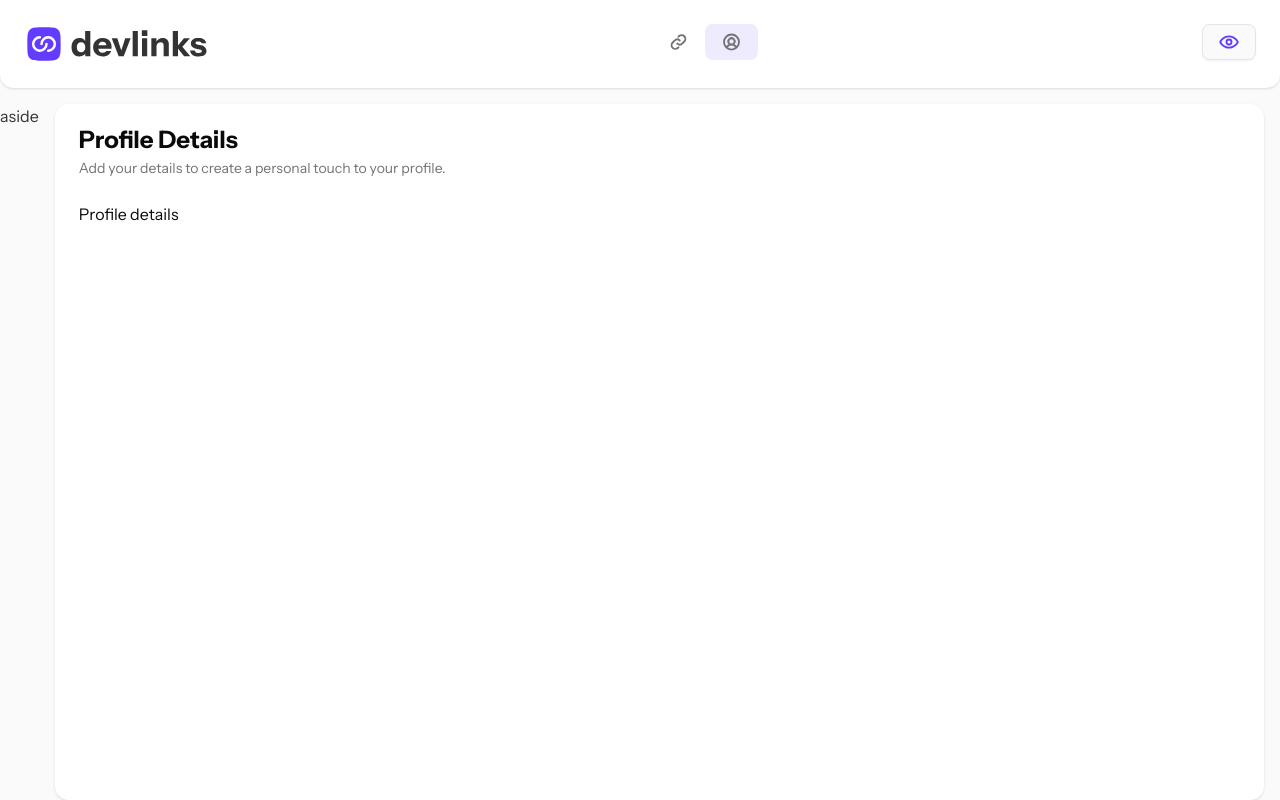
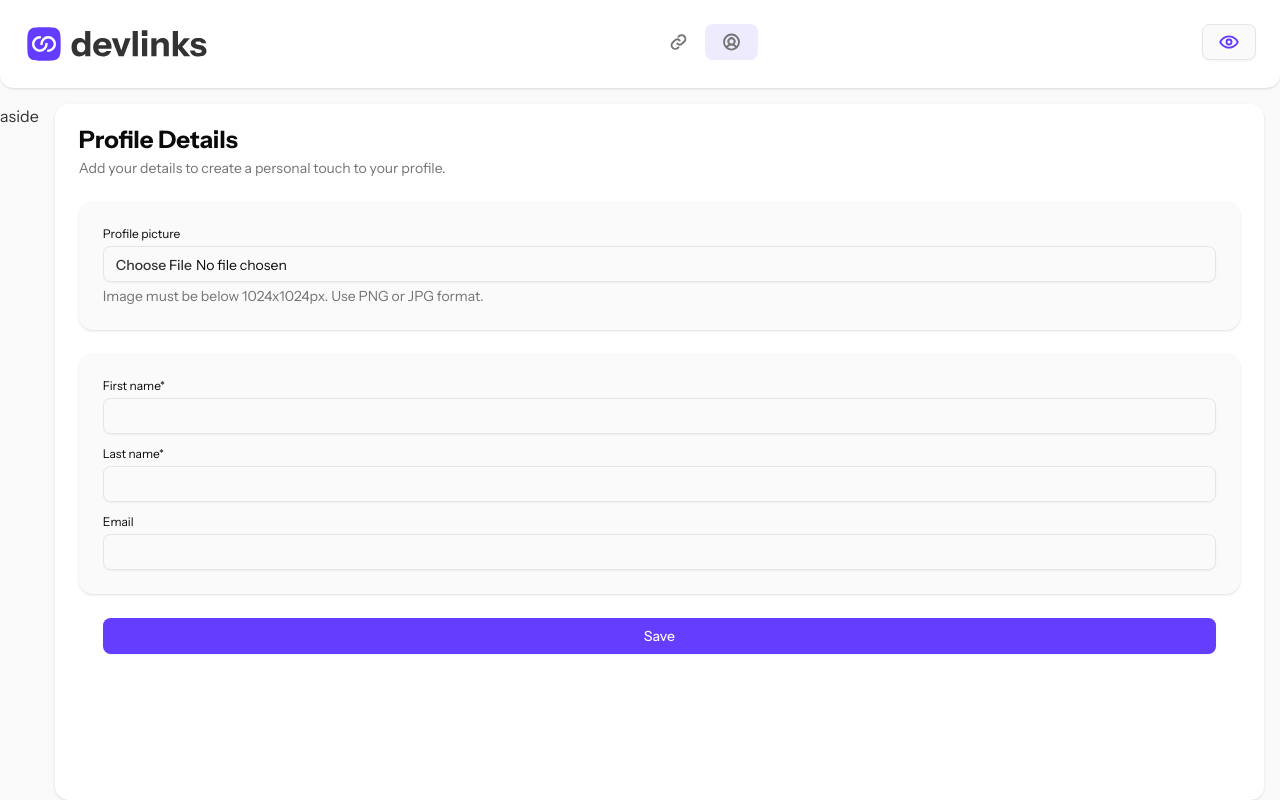
Before and after one commit to danmlarsen/fm-link-sharing-app, a Next.js app: page /profile in a window 1280 px wide. Built offline with nearby package versions, Linux system fonts and the light colour scheme.

Commit message:
profile-details skeleton

```diff
--- a/src/app/(main)/profile-details.tsx
+++ /dev/null
@@ -1,3 +0,0 @@
-export default function ProfileDetails() {
-  return <div>Profile details</div>;
-}
--- a/src/app/(main)/profile/page.tsx
+++ b/src/app/(main)/profile/page.tsx
@@ -5,6 +5,7 @@ import {
   CardHeader,
   CardTitle,
 } from "@/components/ui/card";
+import ProfileDetails from "./profile-details";
 
 export default function ProfileDetailsPage() {
   return (
@@ -15,7 +16,9 @@ export default function ProfileDetailsPage() {
           Add your details to create a personal touch to your profile.
         </CardDescription>
       </CardHeader>
-      <CardContent>Profile details</CardContent>
+      <CardContent>
+        <ProfileDetails />
+      </CardContent>
     </Card>
   );
 }
--- /dev/null
+++ b/src/app/(main)/profile/profile-details.tsx
@@ -0,0 +1,110 @@
+"use client";
+
+import { Button } from "@/components/ui/button";
+import { Card, CardContent } from "@/components/ui/card";
+import {
+  Form,
+  FormControl,
+  FormDescription,
+  FormField,
+  FormItem,
+  FormLabel,
+} from "@/components/ui/form";
+import { Input } from "@/components/ui/input";
+import { zodResolver } from "@hookform/resolvers/zod";
+import { useForm } from "react-hook-form";
+import { z } from "zod";
+
+const formSchema = z.object({
+  avatar: z.string(),
+  firstName: z.string(),
+  lastName: z.string(),
+  email: z.string().email().optional(),
+});
+
+export default function ProfileDetails() {
+  const form = useForm<z.infer<typeof formSchema>>({
+    resolver: zodResolver(formSchema),
+    defaultValues: {
+      avatar: "",
+      firstName: "",
+      lastName: "",
+      email: "",
+    },
+  });
+
+  function onSubmit() {
+    console.log("submit");
+  }
+
+  return (
+    <Form {...form}>
+      <form className="space-y-6" onSubmit={form.handleSubmit(onSubmit)}>
+        <Card className="bg-accent">
+          <CardContent>
+            <FormField
+              control={form.control}
+              name="avatar"
+              render={({ field }) => (
+                <FormItem>
+                  <FormLabel>Profile picture</FormLabel>
+                  <FormControl>
+                    <Input type="file" {...field} />
+                  </FormControl>
+                  <FormDescription>
+                    Image must be below 1024x1024px. Use PNG or JPG format.
+                  </FormDescription>
+                </FormItem>
+              )}
+            />
+          </CardContent>
+        </Card>
+
+        <Card className="bg-accent">
+          <CardContent className="space-y-3">
+            <FormField
+              control={form.control}
+              name="firstName"
+              render={({ field }) => (
+                <FormItem>
+                  <FormLabel>First name*</FormLabel>
+                  <FormControl>
+                    <Input placeholder="" {...field} />
+                  </FormControl>
+                </FormItem>
+              )}
+            />
+            <FormField
+              control={form.control}
+              name="lastName"
+              render={({ field }) => (
+                <FormItem>
+                  <FormLabel>Last name*</FormLabel>
+                  <FormControl>
+                    <Input placeholder="" {...field} />
+                  </FormControl>
+                </FormItem>
+              )}
+            />
+            <FormField
+              control={form.control}
+              name="email"
+              render={({ field }) => (
+                <FormItem>
+                  <FormLabel>Email</FormLabel>
+                  <FormControl>
+                    <Input placeholder="" type="email" {...field} />
+                  </FormControl>
+                </FormItem>
+              )}
+            />
+          </CardContent>
+        </Card>
+
+        <div className="flex flex-col px-6">
+          <Button>Save</Button>
+        </div>
+      </form>
+    </Form>
+  );
+}
```
